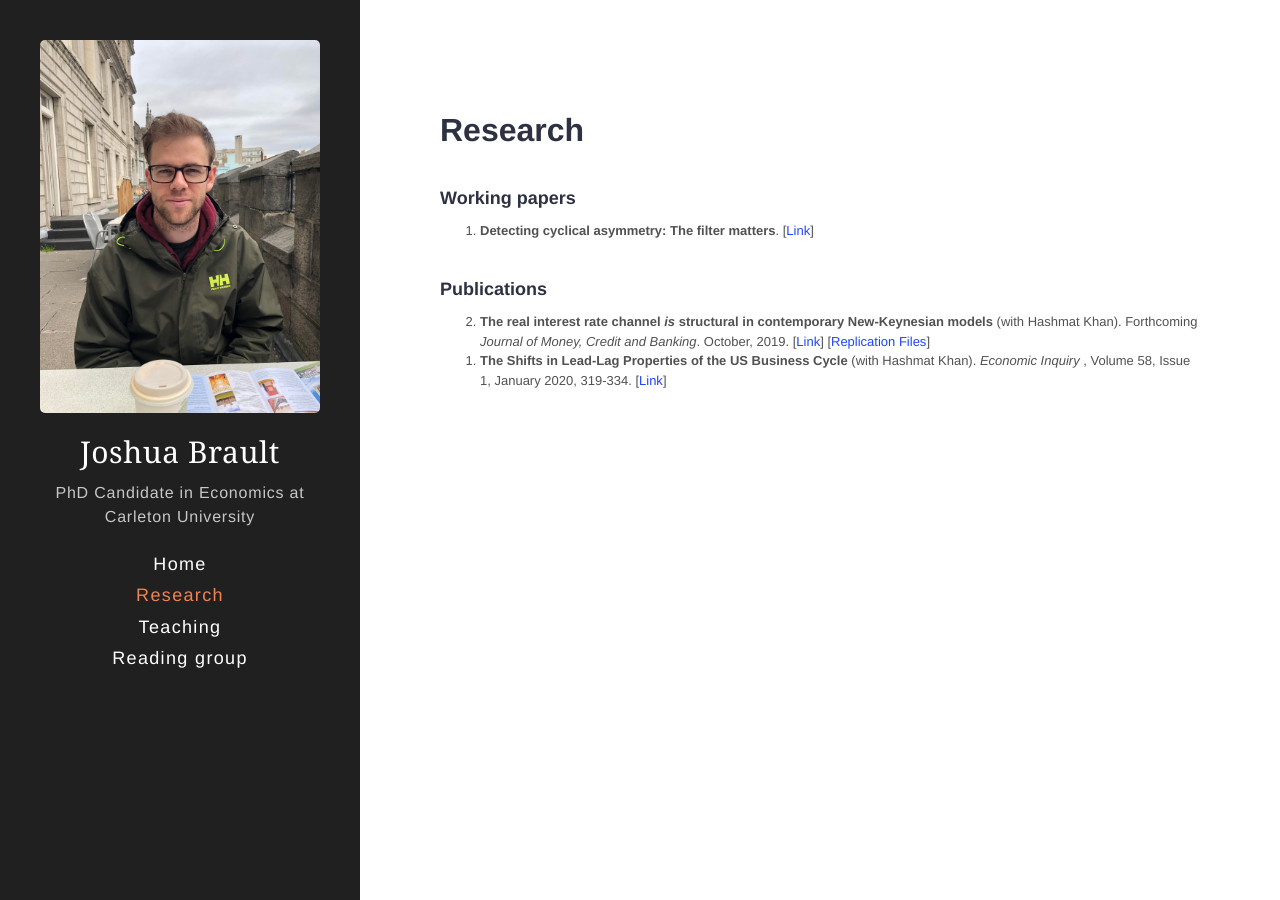
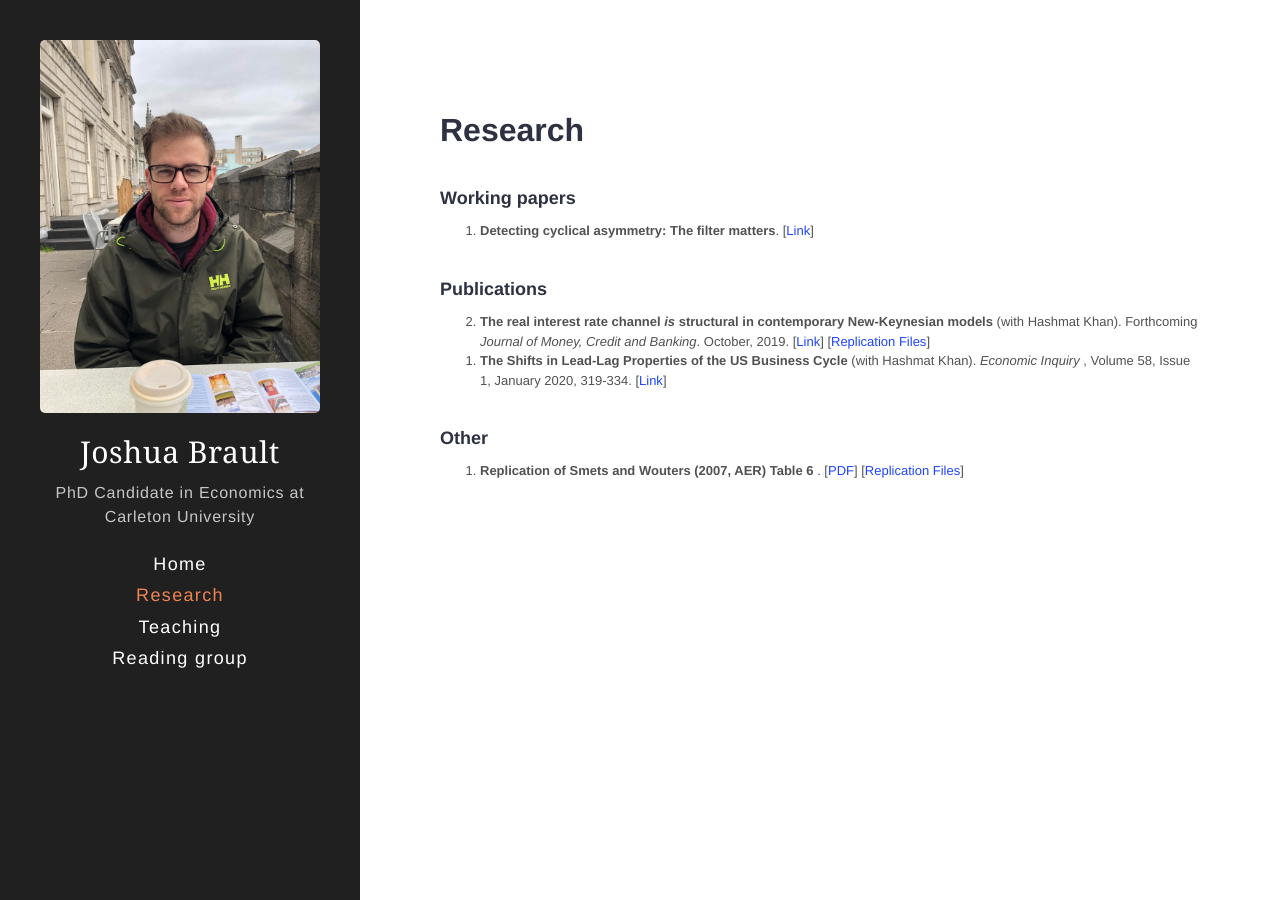
Before and after one commit to braultjosh/braultjosh.github.io, a Jekyll site: the page built from Research.md, in a window 1280 px wide. Built offline with Jekyll 4.4.1, drawn with Linux system fonts in a browser that asks for light colours.

Commit message:
added SW Table 6

```diff
--- a/Research.md
+++ b/Research.md
@@ -25,3 +25,11 @@ sidebar_sort_order: 2
 <font size="2"> <li> <b> The Shifts in Lead-Lag Properties of the US Business Cycle </b> (with Hashmat Khan). <i> Economic Inquiry </i>, Volume 58, Issue 1, January 2020, 319-334. [<a href="https://onlinelibrary.wiley.com/doi/full/10.1111/ecin.12841" style="color:#1F45FC">Link</a>]  </li> </font>
 
 </ol>
+
+### <font size="4">  Other  </font>
+
+<ol reversed>
+
+<font size="2"> <li>  <b> Replication of Smets and Wouters (2007, AER) Table 6 </b>. [<a href="https://braultjosh.github.io/pdfs/SW_Table6_V1" style="color:#1F45FC" target="blank">PDF</a>] [<a href="https://github.com/braultjosh/SW2007_Table6" style="color:#1F45FC">Replication Files</a>] </li></font>
+
+</ol>
```
Also changed, not shown: 1 other file.
